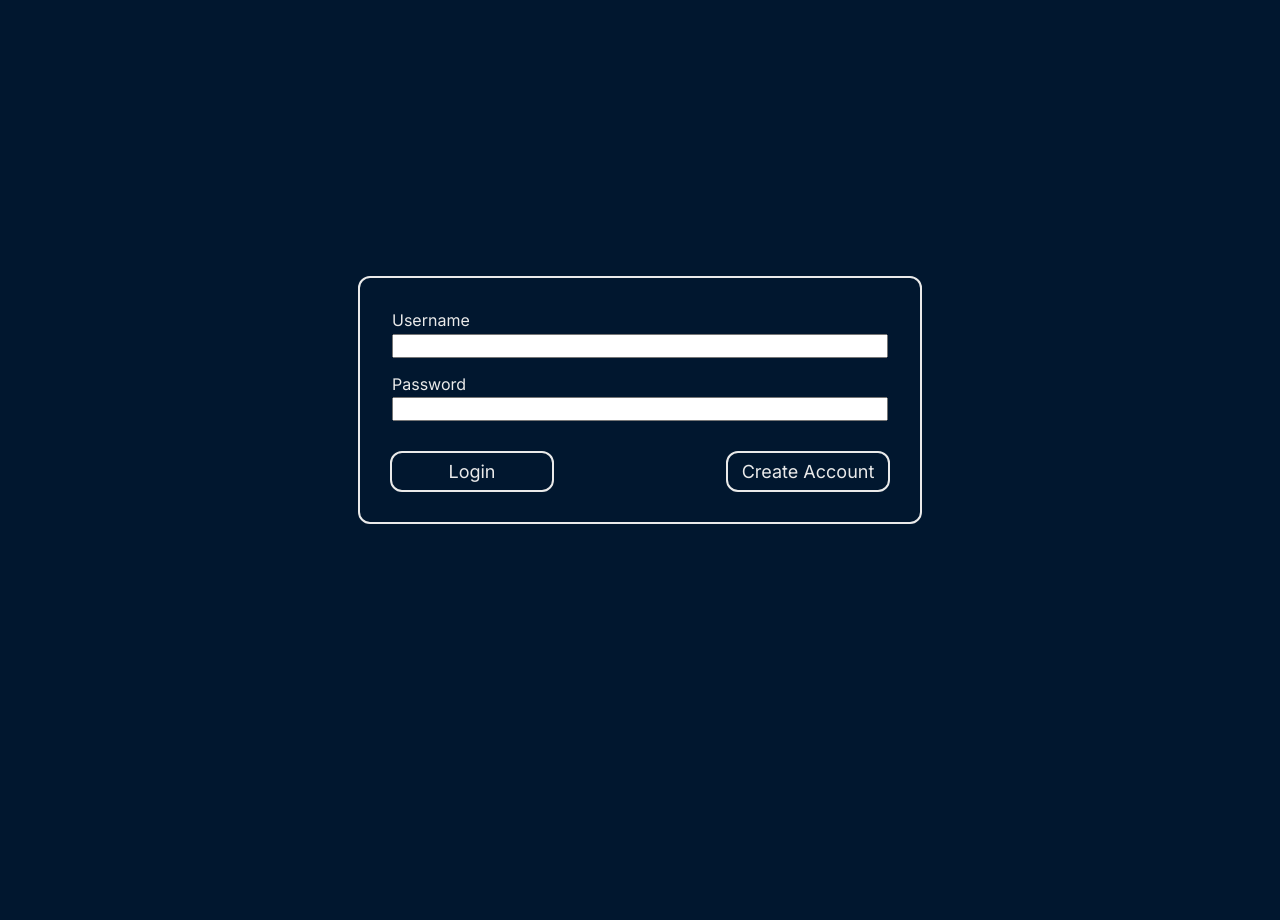
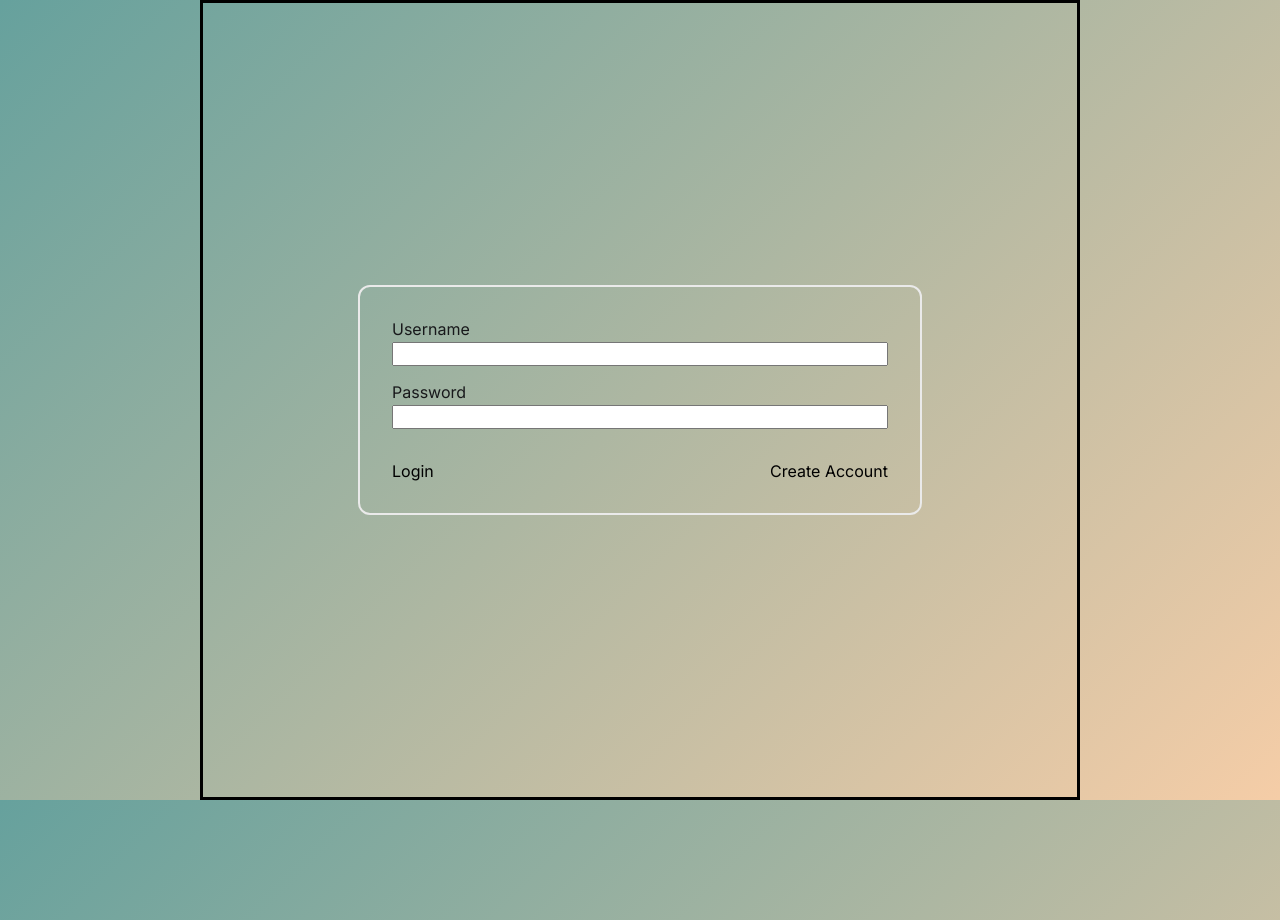
Before and after one commit to nickhibbits/meditation_app, a Next.js app: page /auth/signin in a window 1280 px wide. Before the commit the page ends 800 px from the top, so only its background shows below. Built offline with nearby package versions, Linux system fonts and the light colour scheme.

Commit message:
refactor colors, revisit button styling

```diff
--- a/styles/components/Button.module.scss
+++ b/styles/components/Button.module.scss
@@ -5,21 +5,68 @@
 
   a,
   .button {
-    outline: solid 2px variables.$clr-neutral-100;
-    padding: variables.$padding-1 variables.$padding-2;
-    border-radius: variables.$br-1;
-    font-size: variables.$fs-400;
-    color: variables.$clr-neutral-100;
-    text-decoration: none;
-    min-width: 10rem;
-    transition: all 0.2s;
-    z-index: 1;
+    background-color: transparent;
+    color: darken(variables.$clr-neutral-900, 10%);
 
     &:hover {
-      background-color: variables.$clr-neutral-100;
-      color: variables.$clr-neutral-900;
-      outline: solid 2px variables.$clr-neutral-100;
-      cursor: pointer;
+      background-color: transparent;
+      box-shadow: none;
+      color: variables.$clr-neutral-100;
     }
+
+    &::before {
+      content: "";
+      position: absolute;
+      top: 0;
+      left: 0;
+      width: 100%;
+      height: 100%;
+      border: 3px solid darken(variables.$clr-neutral-900, 10%);
+      transition: opacity 0.3s, border 0.3s;
+    }
+
+    &:hover::before {
+      opacity: 0;
+    }
+
+    &::after {
+      content: "";
+      position: absolute;
+      top: 0;
+      left: 0;
+      width: 100%;
+      height: 100%;
+      background-color: transparent;
+      border: 3px solid variables.$clr-neutral-100;
+      opacity: 0;
+      z-index: -1;
+      transform: scaleX(1.1) scaleY(1.3);
+      transition: transform 0.3s, opacity 0.3s;
+    }
+
+    &:hover::after {
+      opacity: 1;
+      transform: scaleX(1) scaleY(1);
+    }
+    // outline: solid 2px variables.$clr-neutral-500;
+    // padding: variables.$padding-1 variables.$padding-2;
+    // border-radius: variables.$br-1;
+    // font-size: variables.$fs-400;
+    // color: variables.$clr-neutral-900;
+    // text-decoration: none;
+    // min-width: 10rem;
+    // transition: all 0.3s;
+    // z-index: 1;
+
+    // &:hover {
+    //   background: linear-gradient(
+    //     325deg,
+    //     variables.$clr-neutral-300 20%,
+    //     variables.$clr-neutral-100 100%
+    //   );
+    //   color: variables.$clr-neutral-900;
+    //   outline: solid 2px variables.$clr-neutral-300;
+    //   cursor: pointer;
+    // }
   }
 }
--- a/styles/globals.scss
+++ b/styles/globals.scss
@@ -15,8 +15,14 @@
 }
 
 body {
-  background: variables.$clr-neutral-900;
-  color: variables.$clr-neutral-100;
+  // background: variables.$clr-neutral-900;
+  background: rgb(245, 205, 167);
+  background: linear-gradient(
+    315deg,
+    variables.$clr-bold-100 0%,
+    variables.$clr-primary-200 100%
+  );
+  color: variables.$clr-neutral-900;
   overflow: hidden;
 }
 
--- a/styles/pages/SessionOptions.module.scss
+++ b/styles/pages/SessionOptions.module.scss
@@ -52,21 +52,21 @@ $option-width: 11rem;
     transform: rotate(25deg);
 
     .option:nth-of-type(1) {
-      @include option_base(-50deg, variables.$clr-primary-300);
+      @include option_base(-50deg, variables.$clr-primary-100);
       width: $option-width;
       top: -0.72rem;
       right: -4.06rem;
     }
 
     .option:nth-of-type(2) {
-      @include option_base(-25deg, variables.$clr-secondary-300);
+      @include option_base(-25deg, variables.$clr-neutral-300);
       width: calc($option-width + 1.5rem);
       top: 0.7rem;
       right: -7.15rem;
     }
 
     .option:nth-of-type(3) {
-      @include option_base(0deg, variables.$clr-primary-300);
+      @include option_base(0deg, variables.$clr-primary-200);
       width: $option-width;
       top: 3.35rem;
       right: -6.5rem;
--- a/styles/variables.scss
+++ b/styles/variables.scss
@@ -1,15 +1,13 @@
 // colors
 $clr-neutral-100: #eaeaea;
-$clr-neutral-900: #01172f;
-$clr-primary-100: #00635d;
+$clr-neutral-300: #b6b0b0;
+$clr-neutral-500: #706767;
+$clr-neutral-900: #18191b;
+$clr-primary-100: #b2d0ce;
 $clr-primary-200: #66a19d;
-$clr-primary-300: #b2d0ce;
-$clr-secondary-100: #8d6b94;
-$clr-secondary-200: #baa6be;
-$clr-secondary-300: #dcd2de;
-$clr-bold-100: #ee5622;
-$clr-bold-200: #f4997a;
-$clr-bold-300: #fbe0d7;
+$clr-primary-300: #00635d;
+$clr-bold-100: #f5cda7;
+$clr-bold-500: #faa381;
 
 // opacity
 $op-half: 0.5;
```
